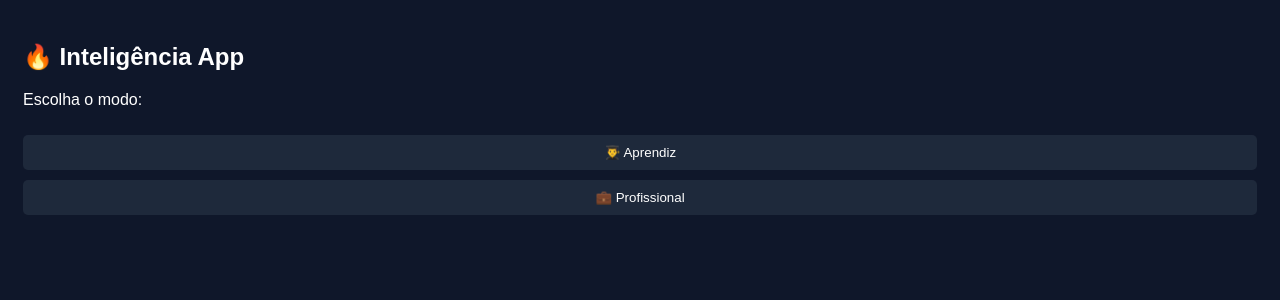
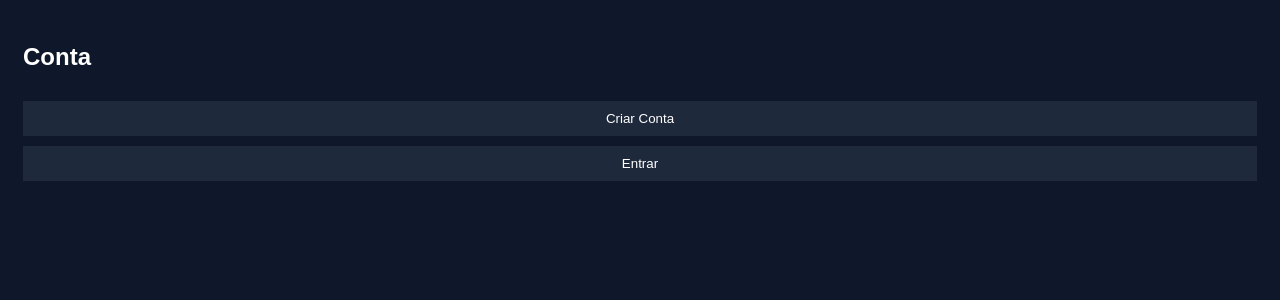
Before and after one commit to durklanez/inteligencia.app, a Flask app: page / in a window 1280 px wide. Shown: the top 300 px of the page. Run offline with Flask 3, Linux system fonts and the light colour scheme.

Commit message:
Refactor HTML structure and update elements

```diff
--- a/templates/index.html
+++ b/templates/index.html
@@ -14,7 +14,6 @@ body {
 
 .container {
   max-width: 100%;
-  margin: auto;
   padding: 15px;
 }
 
@@ -28,11 +27,17 @@ button {
   background: #1e293b;
   color: white;
   border: none;
-  border-radius: 5px;
 }
 
 .hidden {
   display: none;
+}
+
+#chatBox {
+  background:#020617;
+  padding:10px;
+  height:200px;
+  overflow-y:auto;
 }
 </style>
 </head>
@@ -41,36 +46,18 @@ button {
 
 <div class="container">
 
-<!-- START -->
-<div id="start">
-  <h2>🔥 Inteligência App</h2>
-  <p>Escolha o modo:</p>
-  <button onclick="mostrar('aprendiz')">👨‍🎓 Aprendiz</button>
-  <button onclick="mostrar('home')">💼 Profissional</button>
-</div>
-
-<!-- APRENDIZ -->
-<div id="aprendiz" class="hidden">
-  <h2>Aprender com IA 🤖</h2>
-  <textarea id="chatInput" placeholder="Ex: Quero aprender programação"></textarea>
-  <button onclick="responderIA()">Enviar</button>
-  <pre id="chatOutput"></pre>
-  <button onclick="mostrar('start')">⬅ Voltar</button>
-</div>
-
-<!-- HOME (LOGIN / REGISTER) -->
-<div id="home" class="hidden">
+<!-- HOME -->
+<div id="home">
   <h2>Conta</h2>
   <button onclick="mostrar('register')">Criar Conta</button>
   <button onclick="mostrar('login')">Entrar</button>
-  <button onclick="mostrar('start')">⬅ Voltar</button>
 </div>
 
 <!-- LOGIN -->
 <div id="login" class="hidden">
   <h2>Login</h2>
   <input id="user" placeholder="Usuário">
-  <input id="pass" type="password" placeholder="Senha">
+  <input id="pass" type="password">
   <button onclick="login()">Entrar</button>
   <button onclick="mostrar('home')">⬅ Voltar</button>
 </div>
@@ -78,26 +65,51 @@ button {
 <!-- REGISTER -->
 <div id="register" class="hidden">
   <h2>Registrar</h2>
-  <input id="new_user" placeholder="Usuário">
-  <input id="new_pass" type="password" placeholder="Senha">
+  <input id="new_user">
+  <input id="new_pass" type="password">
   <button onclick="registrar()">Criar Conta</button>
   <button onclick="mostrar('home')">⬅ Voltar</button>
 </div>
 
 <!-- MENU -->
 <div id="menu" class="hidden">
-  <h2>Menu</h2>
-  <button onclick="mostrar('ia')">Gerar App IA</button>
-  <button onclick="mostrar('start')">🚪 Sair</button>
+  <h2>Escolha o modo</h2>
+  <button onclick="mostrar('aprendiz')">👨‍🎓 Aprendiz</button>
+  <button onclick="mostrar('linguagens')">💼 Profissional</button>
+  <button onclick="mostrar('home')">🚪 Sair</button>
 </div>
 
-<!-- IA PROFISSIONAL -->
-<div id="ia" class="hidden">
+<!-- APRENDIZ (CHAT) -->
+<div id="aprendiz" class="hidden">
   <h2>IA 🤖</h2>
-  <textarea id="prompt" placeholder="Ex: jogo de carro azul"></textarea>
-  <button onclick="gerar()">Gerar Código</button>
+
+  <div id="chatBox"></div>
+
+  <input id="chatInput" placeholder="Escreve aqui...">
+  <button onclick="responderIA()">Enviar</button>
+
   <button onclick="mostrar('menu')">⬅ Voltar</button>
-  <pre id="resultado"></pre>
+</div>
+
+<!-- LINGUAGENS -->
+<div id="linguagens" class="hidden">
+  <h2>Escolhe linguagem</h2>
+  <button onclick="abrirEditor('JavaScript')">JavaScript</button>
+  <button onclick="abrirEditor('Python')">Python</button>
+  <button onclick="abrirEditor('HTML')">HTML</button>
+  <button onclick="mostrar('menu')">⬅ Voltar</button>
+</div>
+
+<!-- EDITOR -->
+<div id="editor" class="hidden">
+  <h2 id="tituloLinguagem"></h2>
+
+  <textarea id="codigo" placeholder="Escreve código aqui..."></textarea>
+
+  <button onclick="executar()">▶ Run</button>
+  <button onclick="mostrar('linguagens')">⬅ Voltar</button>
+
+  <pre id="console"></pre>
 </div>
 
 </div>
```
